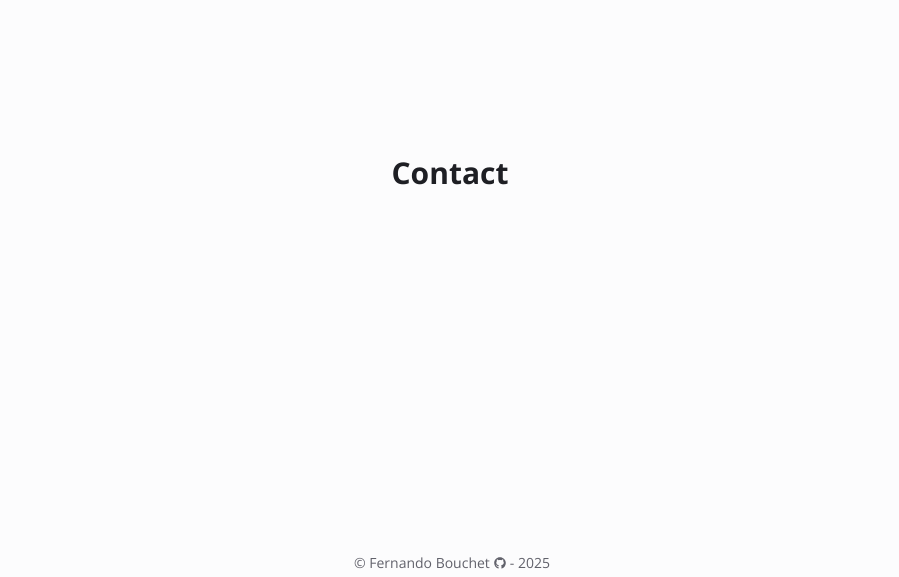
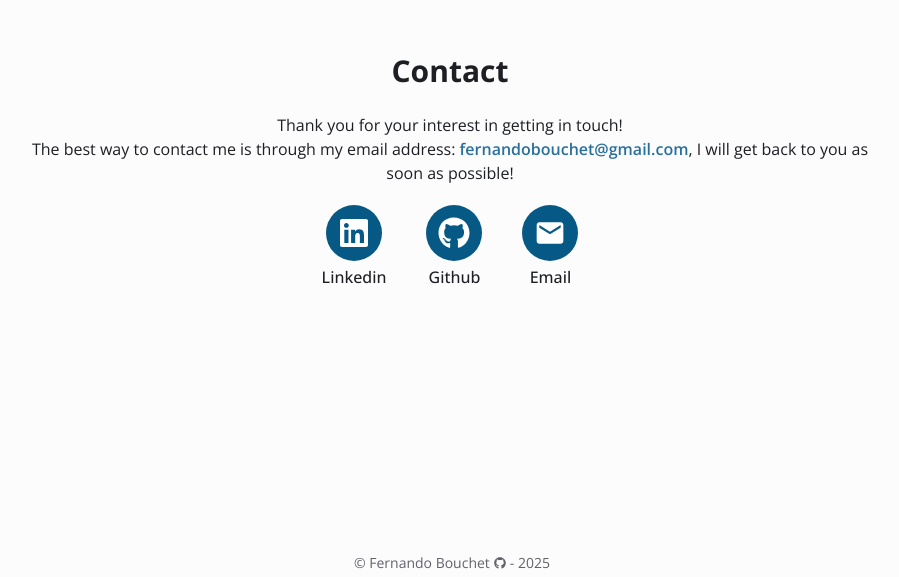
Before and after one commit to fernandobouchet/fernandobouchet.github.io, a Next.js app: page / in a window 1280 px wide. Shown: the part 1867-2444 px from the top of the page, without its empty margins (190-1089 px from the left). Built offline with nearby package versions, Linux system fonts and the light colour scheme.

Commit message:
feat: update 'contact' components

```diff
--- a/app/globals.css
+++ b/app/globals.css
@@ -55,4 +55,7 @@ body {
   .link-text {
     @apply text-secondary-foreground font-semibold relative after:absolute after:bottom-0 after:left-0 after:right-0 after:h-px after:w-full after:origin-bottom after:scale-x-0 after:bg-secondary-foreground after:transition-transform after:duration-300 after:ease-[cubic-bezier(0.65_0.05_0.36_1)] hover:after:origin-bottom hover:after:scale-x-100;
   }
+  .link-icon {
+    @apply relative w-7 h-7 md:w-8 md:h-8 text-primary-foreground;
+  }
 }
--- /dev/null
+++ b/components/contact/contact-links.tsx
@@ -0,0 +1,65 @@
+"use client";
+import { motion } from "motion/react";
+import { FaGithub, FaLinkedin } from "react-icons/fa";
+import { ButtonIconLink } from "../ui/button-icon-link";
+import { MdMail } from "react-icons/md";
+
+const links = [
+  {
+    id: 1,
+    link: "https://www.linkedin.com/in/fernandobouchet",
+    icon: <FaLinkedin className="link-icon" />,
+    name: "Linkedin",
+  },
+  {
+    id: 2,
+    link: "https://github.com/fernandobouchet",
+    icon: <FaGithub className="link-icon" />,
+    name: "Github",
+  },
+  {
+    id: 3,
+    link: "mailto:fernandobouchet@gmail.com",
+    icon: <MdMail className="link-icon" />,
+    name: "Email",
+  },
+];
+
+const ContactLinks = () => {
+  return (
+    <motion.ul
+      className="w-full flex justify-center gap-10 py-5"
+      variants={{
+        hidden: { opacity: 1 },
+        visible: {
+          opacity: 1,
+          transition: {
+            delayChildren: 0.3,
+            staggerChildren: 0.2,
+          },
+        },
+      }}
+      initial="hidden"
+      whileInView="visible"
+      viewport={{ once: false }}
+    >
+      {links.map((link) => (
+        <motion.li
+          className="flex flex-col items-center gap-1"
+          key={link.id}
+          variants={{
+            hidden: { y: 20, opacity: 0 },
+            visible: {
+              y: 0,
+              opacity: 1,
+            },
+          }}
+        >
+          <ButtonIconLink link={link.link} icon={link.icon} />
+          <span className="font-medium">{link.name}</span>
+        </motion.li>
+      ))}
+    </motion.ul>
+  );
+};
+export { ContactLinks };
--- a/components/contact/contact.tsx
+++ b/components/contact/contact.tsx
@@ -1,9 +1,21 @@
 import { SectionContainer } from "../ui/section-container";
+import { ContactLinks } from "./contact-links";
 
 const Contact = () => {
   return (
     <SectionContainer sectionId="contact">
-      <h2 className="section-title">Contact</h2>
+      <h2 className="section-title pt-4 pb-6">Contact</h2>
+      <div className="text-center">
+        <p>Thank you for your interest in getting in touch!</p>
+        <p>
+          The best way to contact me is through my email address:{" "}
+          <a href="mailto:fernandobouchet@gmail.com" className="link-text">
+            fernandobouchet@gmail.com
+          </a>
+          , I will get back to you as soon as possible!
+        </p>
+      </div>
+      <ContactLinks />
     </SectionContainer>
   );
 };
--- /dev/null
+++ b/components/ui/button-icon-link.tsx
@@ -0,0 +1,29 @@
+import { ReactNode } from "react";
+
+interface Props {
+  link: string;
+  icon: ReactNode;
+  children?: ReactNode;
+  className?: string;
+}
+
+const ButtonIconLink = ({ icon, link, children, className }: Props) => {
+  return (
+    <a
+      className={`group relative inline-flex items-center justify-center h-12 w-12 md:h-14 md:w-14 rounded-full bg-primary *:z-10 ${className}`}
+      href={link}
+      target="_blank"
+    >
+      <span className="absolute h-0 w-0 rounded-full bg-secondary transition-all duration-300 group-hover:h-full group-hover:w-full"></span>
+      {children ? (
+        <span className="flex items-center gap-2">
+          {children} {icon}
+        </span>
+      ) : (
+        icon
+      )}
+    </a>
+  );
+};
+
+export { ButtonIconLink };
```
